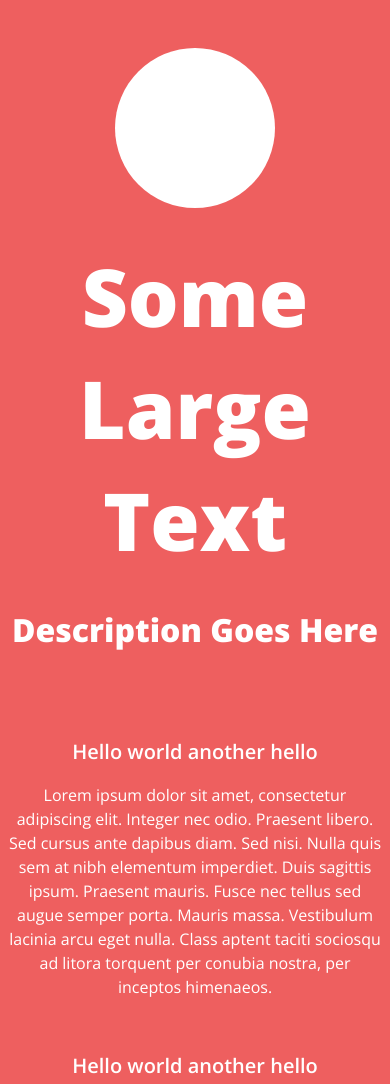
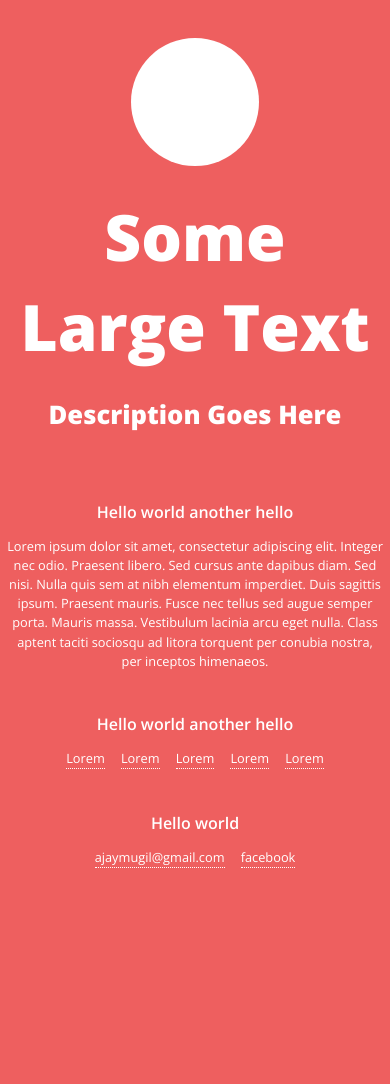
Before and after one commit to ajaymugil/ajaymugil.github.io, a PHP site: page / in a window 390 px wide. Shown: the top 1084 px of the page. After the commit the page ends 868 px from the top, so only its background shows below. Run offline with PHP 8.4, Linux system fonts and the light colour scheme.

Commit message:
Change Font size for width below 40em (640px)

```diff
--- a/css/foundation.css
+++ b/css/foundation.css
@@ -1465,3 +1465,14 @@ select {
         clear: none; }
     .large-block-grid-12 > li:nth-of-type(12n+1) {
         clear: both; } }
+
+
+
+
+
+
+@media screen and (max-width: 40em){
+    body{
+        font-size: 80%;
+    }
+}
```
